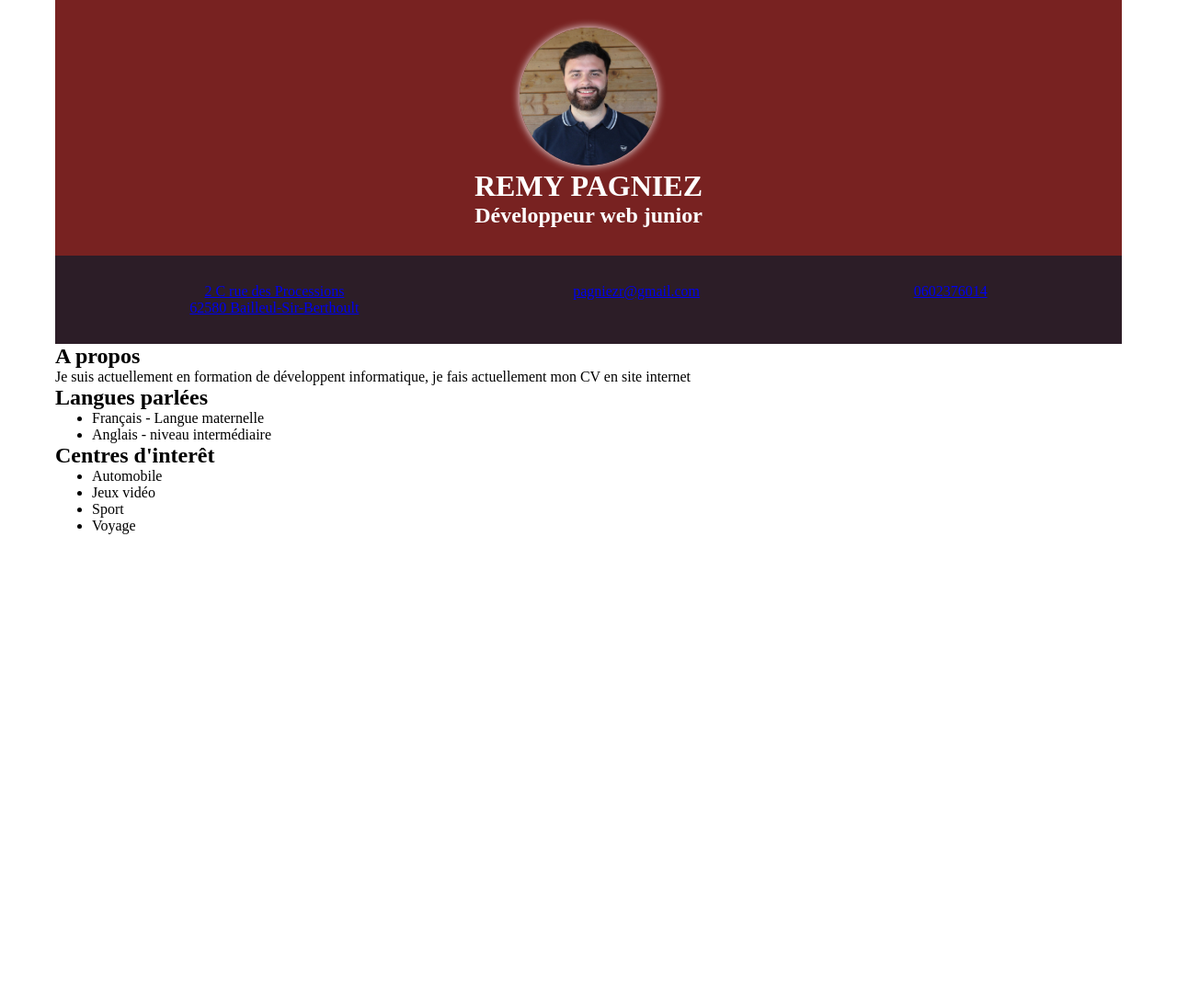
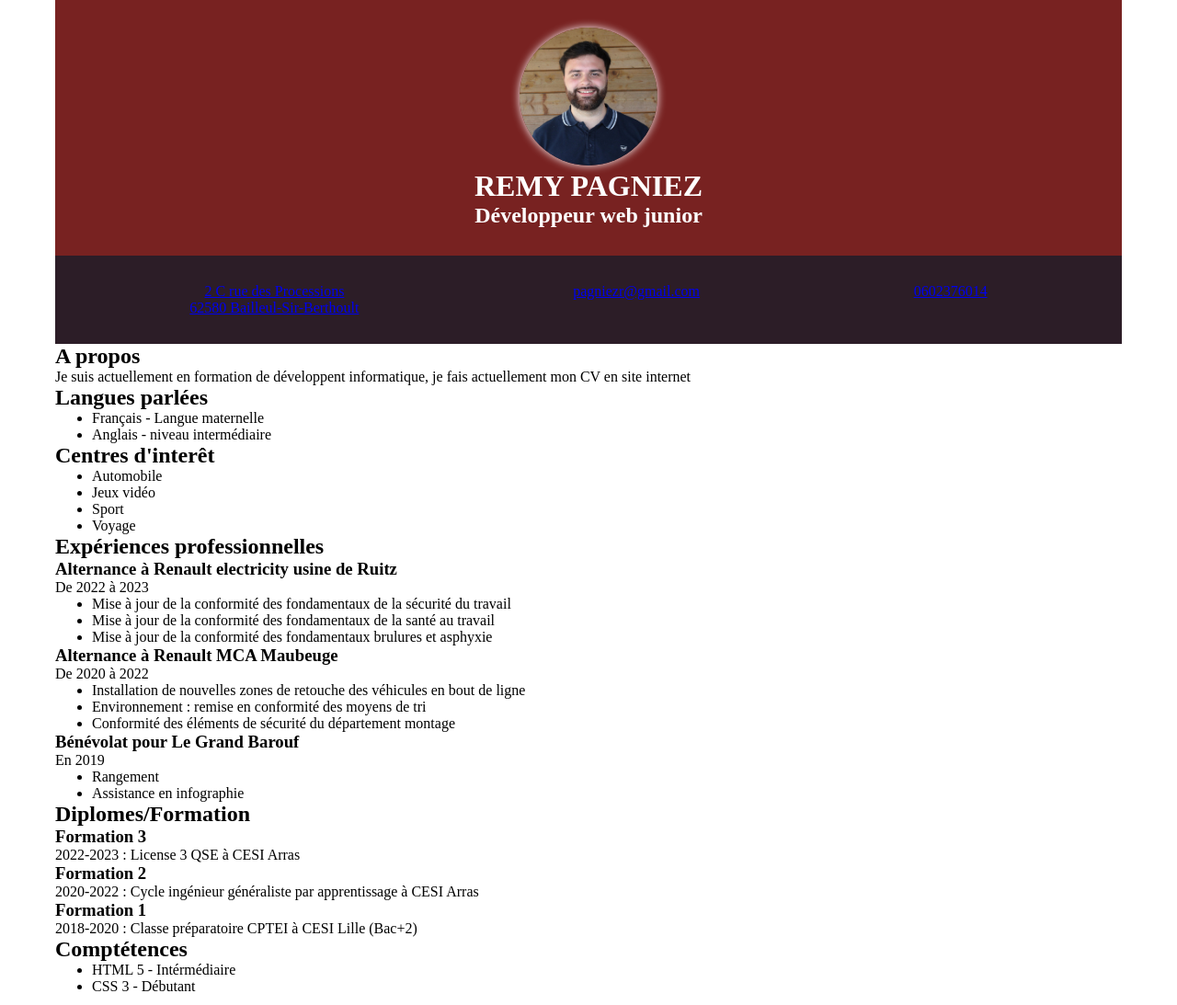
Before and after one commit to RemyPGZ/Mon-projet-CV, a plain HTML site: page index.html in a window 1280 px wide. Shown: the whole page at 92% size. Before the commit the page ends 800 px from the top, so only its background shows below. Drawn offline with Linux system fonts and the light colour scheme.

Commit message:
modif structure html

```diff
--- a/index.html
+++ b/index.html
@@ -29,11 +29,15 @@
            <section>
                 <h2>A propos</h2>
                 <p>Je suis actuellement en formation de développent informatique, je fais actuellement mon CV en site internet</p>
+            </section>
+            <section>
                 <h2>Langues parlées</h2>
                 <ul>
                     <li>Français - Langue maternelle</li>
                     <li>Anglais - niveau intermédiaire</li>
                 </ul>
+            </section>
+            <section>
                 <h2>Centres d'interêt</h2>
                 <ul>
                     <li>Automobile</li>
@@ -41,12 +45,53 @@
                     <li>Sport</li>
                     <li>Voyage</li>
                 </ul>
+            </section>
+        </div>
+        <div class="experiences">
+           <section>
+                <h2>Expériences professionnelles</h2>
+                <h3>Alternance à Renault electricity usine de Ruitz</h3>
+                <p>De 2022 à 2023</p>
+                <ul>
+                    <li>Mise à jour de la conformité des fondamentaux de la sécurité du travail</li>
+                    <li>Mise à jour de la conformité des fondamentaux de la santé au travail</li>
+                    <li>Mise à jour de la conformité des fondamentaux brulures et asphyxie</li>
+                </ul>
+                <h3>Alternance à Renault MCA Maubeuge</h3>
+                <p>De 2020 à 2022</p>
+                <ul>
+                    <li>Installation de nouvelles zones de retouche des véhicules en bout de ligne</li>
+                    <li>Environnement : remise en conformité des moyens de tri</li>
+                    <li>Conformité des éléments de sécurité du département montage</li>
+                </ul>
+                <h3>Bénévolat pour Le Grand Barouf</h3>
+                <p>En 2019</p>
+                <ul>
+                    <li>Rangement</li>
+                    <li>Assistance en infographie</li>
+                </ul>
+           </section>
+           <section>
+                <h2>Diplomes/Formation</h2>
+                <h3>Formation 3</h3>
+                <p>2022-2023 : License 3 QSE à CESI Arras</p>
+                <H3>Formation 2</H3>
+                <p>2020-2022 : Cycle ingénieur généraliste par apprentissage à CESI Arras</p>
+                <h3>Formation 1</h3>
+                <p>2018-2020 : Classe préparatoire CPTEI à CESI Lille (Bac+2)</p>
+           </section>
+           <section>
+                <h2>Comptétences</h2>
+                <ul>
+                    <li>HTML 5 - Intérmédiaire</li>
+                    <li>CSS 3 - Débutant</li>
+                </ul>
            </section>
         </div>
-        <div>
-
-        </div>
     </main>
+    <footer>
+        <img src="./assets/img/png-clipart-linkedin-linkedin.png" alt="">
+    </footer>
 </body>
 </html>
 </body>
```
